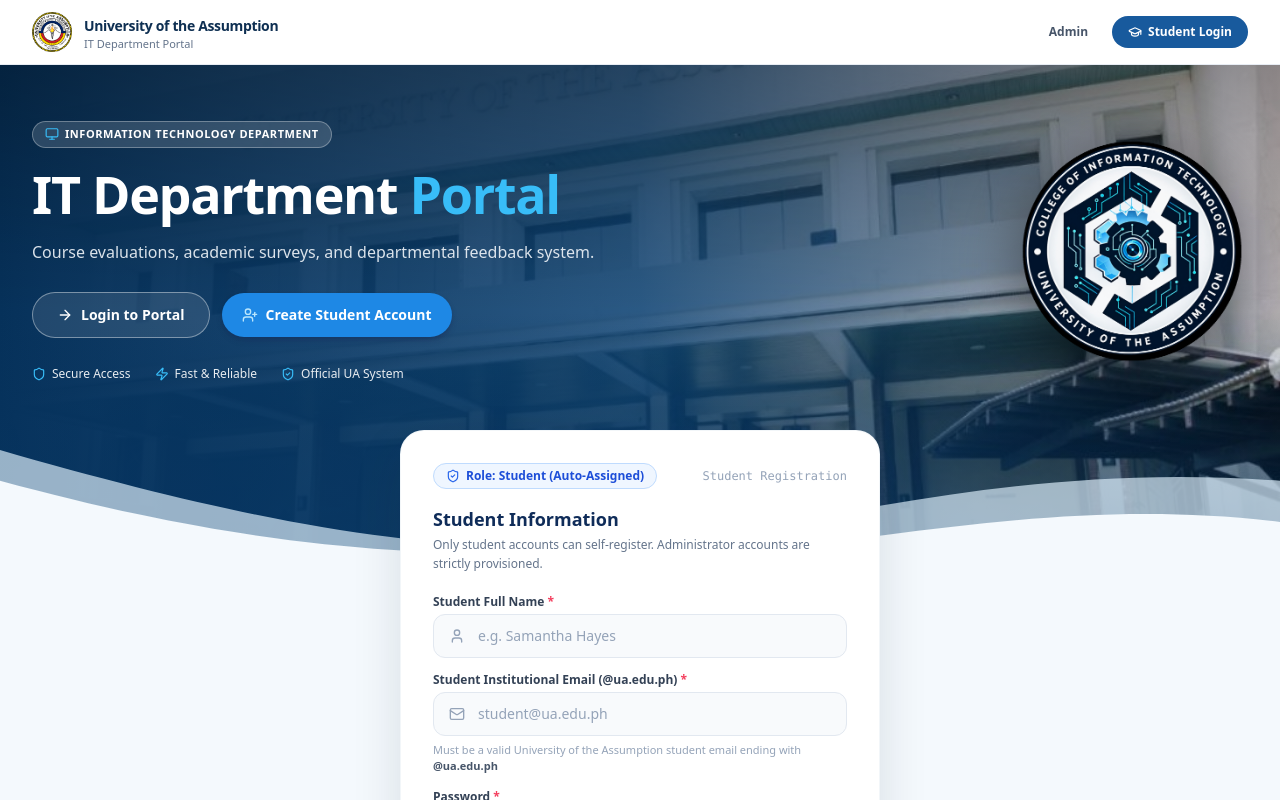
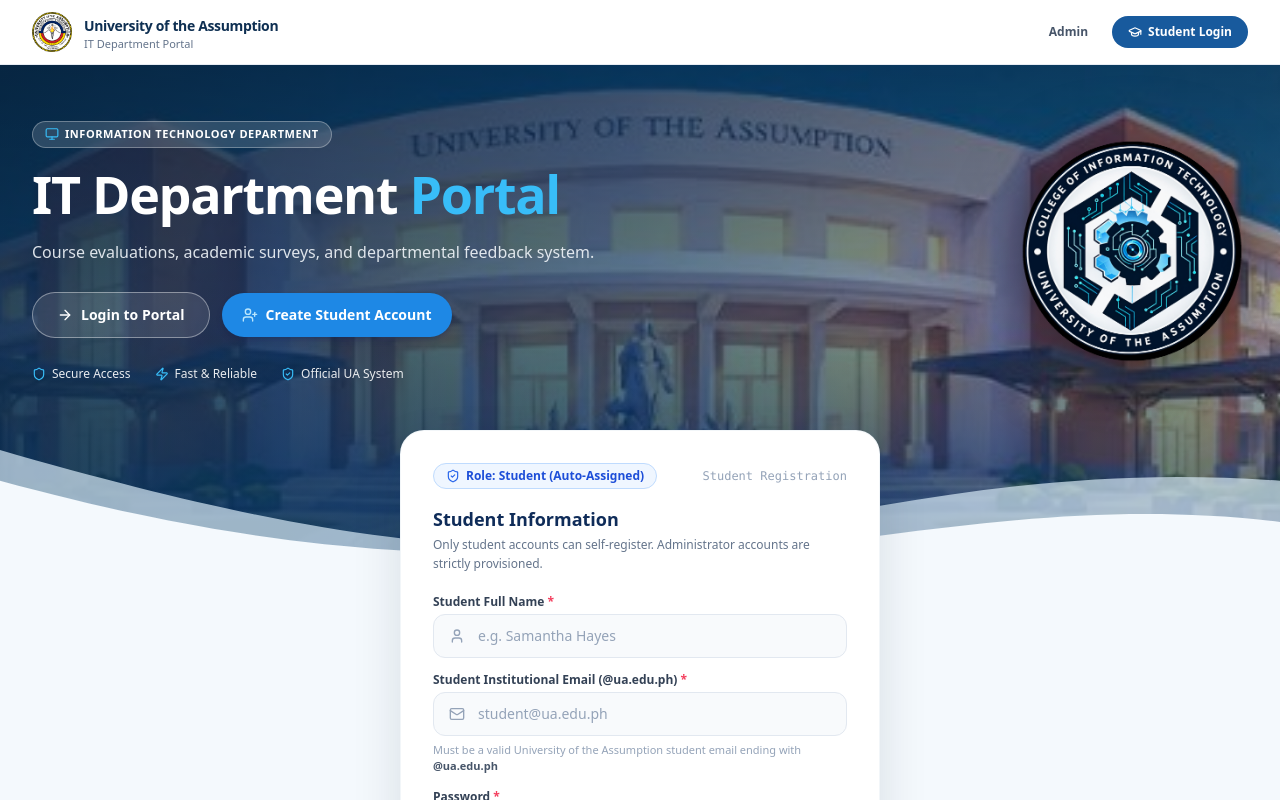
Before and after one commit to marksunga/SURVEY-SYSTEM-, a Next.js app: page /student/register in a window 1280 px wide. Shown: the top 800 px of the page. Built offline with nearby package versions, Linux system fonts and the light colour scheme.

Commit message:
feat(auth): update login and student registration background with new University of the Assumption campus photo

```diff
--- a/app/student/register/page.tsx
+++ b/app/student/register/page.tsx
@@ -223,21 +223,21 @@ export default function StudentRegisterPage() {
         {/* Real Campus Photo Background */}
         <div className="absolute inset-0 z-0">
           <Image
-            src="/images/ua-building.jpg"
-            alt="University of the Assumption Campus Facade and Fountain"
+            src="/images/ua-campus-new.jpg"
+            alt="University of the Assumption Campus and Rotunda"
             fill
-            className="object-cover object-[center_25%] sm:object-[center_28%] lg:object-[center_25%] filter contrast-105 brightness-100"
+            className="object-cover object-[center_35%] sm:object-[center_40%] lg:object-[center_35%] filter contrast-105 brightness-100"
             priority
           />
 
-          {/* Desktop Gradient Overlay: Solid royal navy on left for readability, fading to transparent on right so statue & building are crisp */}
-          <div className="absolute inset-0 bg-gradient-to-r from-[#06315A] via-[#084277]/80 via-50% to-transparent hidden md:block" />
+          {/* Desktop Gradient Overlay: Subtle dark navy-blue overlay maintaining high text readability while keeping the campus architecture, warm lights, and statue clearly visible */}
+          <div className="absolute inset-0 bg-gradient-to-r from-[#062A4D]/85 via-[#073A6B]/65 via-50% to-[#062A4D]/30 hidden md:block" />
 
-          {/* Mobile Gradient: Stronger on the left for text legibility, translucent on right so fountain statue stays visible */}
-          <div className="absolute inset-0 bg-gradient-to-r from-[#06315A]/95 via-[#073A6B]/80 to-[#073A6B]/30 md:hidden" />
+          {/* Mobile Gradient: Balanced dark navy-blue for mobile text readability while keeping the building visible */}
+          <div className="absolute inset-0 bg-gradient-to-r from-[#062A4D]/90 via-[#073A6B]/75 to-[#062A4D]/45 md:hidden" />
 
           {/* Subtle top & bottom shadow gradient */}
-          <div className="absolute inset-0 bg-gradient-to-b from-black/30 via-transparent to-[#073663]/60" />
+          <div className="absolute inset-0 bg-gradient-to-b from-black/25 via-transparent to-[#073663]/60" />
         </div>
 
         {/* Hero Content Container */}
--- a/components/auth/UALoginPortal.tsx
+++ b/components/auth/UALoginPortal.tsx
@@ -218,21 +218,21 @@ export function UALoginPortal({ initialRole = 'STUDENT' }: UALoginPortalProps) {
         {/* Real Campus Photo Background */}
         <div className="absolute inset-0 z-0">
           <Image
-            src="/images/ua-building.jpg"
-            alt="University of the Assumption Campus Facade and Fountain"
+            src="/images/ua-campus-new.jpg"
+            alt="University of the Assumption Campus and Rotunda"
             fill
-            className="object-cover object-[center_25%] sm:object-[center_28%] lg:object-[center_25%] filter contrast-105 brightness-100"
+            className="object-cover object-[center_35%] sm:object-[center_40%] lg:object-[center_35%] filter contrast-105 brightness-100"
             priority
           />
 
-          {/* Desktop Gradient Overlay: Solid royal navy on left for readability, fading to transparent on right so statue & building are crisp */}
-          <div className="absolute inset-0 bg-gradient-to-r from-[#06315A] via-[#084277]/80 via-50% to-transparent hidden md:block" />
+          {/* Desktop Gradient Overlay: Subtle dark navy-blue overlay maintaining high text readability while keeping the campus architecture, warm lights, and statue clearly visible */}
+          <div className="absolute inset-0 bg-gradient-to-r from-[#062A4D]/85 via-[#073A6B]/65 via-50% to-[#062A4D]/30 hidden md:block" />
 
-          {/* Mobile Gradient: Stronger on the left for text legibility, translucent on right so fountain statue stays visible */}
-          <div className="absolute inset-0 bg-gradient-to-r from-[#06315A]/95 via-[#073A6B]/80 to-[#073A6B]/30 md:hidden" />
+          {/* Mobile Gradient: Balanced dark navy-blue for mobile text readability while keeping the building visible */}
+          <div className="absolute inset-0 bg-gradient-to-r from-[#062A4D]/90 via-[#073A6B]/75 to-[#062A4D]/45 md:hidden" />
 
           {/* Subtle top & bottom shadow gradient */}
-          <div className="absolute inset-0 bg-gradient-to-b from-black/30 via-transparent to-[#073663]/60" />
+          <div className="absolute inset-0 bg-gradient-to-b from-black/25 via-transparent to-[#073663]/60" />
         </div>
 
         {/* Hero Content Container */}
```
Also changed, not shown: app/globals.css (+24 -11 lines), public/images/ua-building.jpg, public/images/ua-campus-new.jpg (added).
